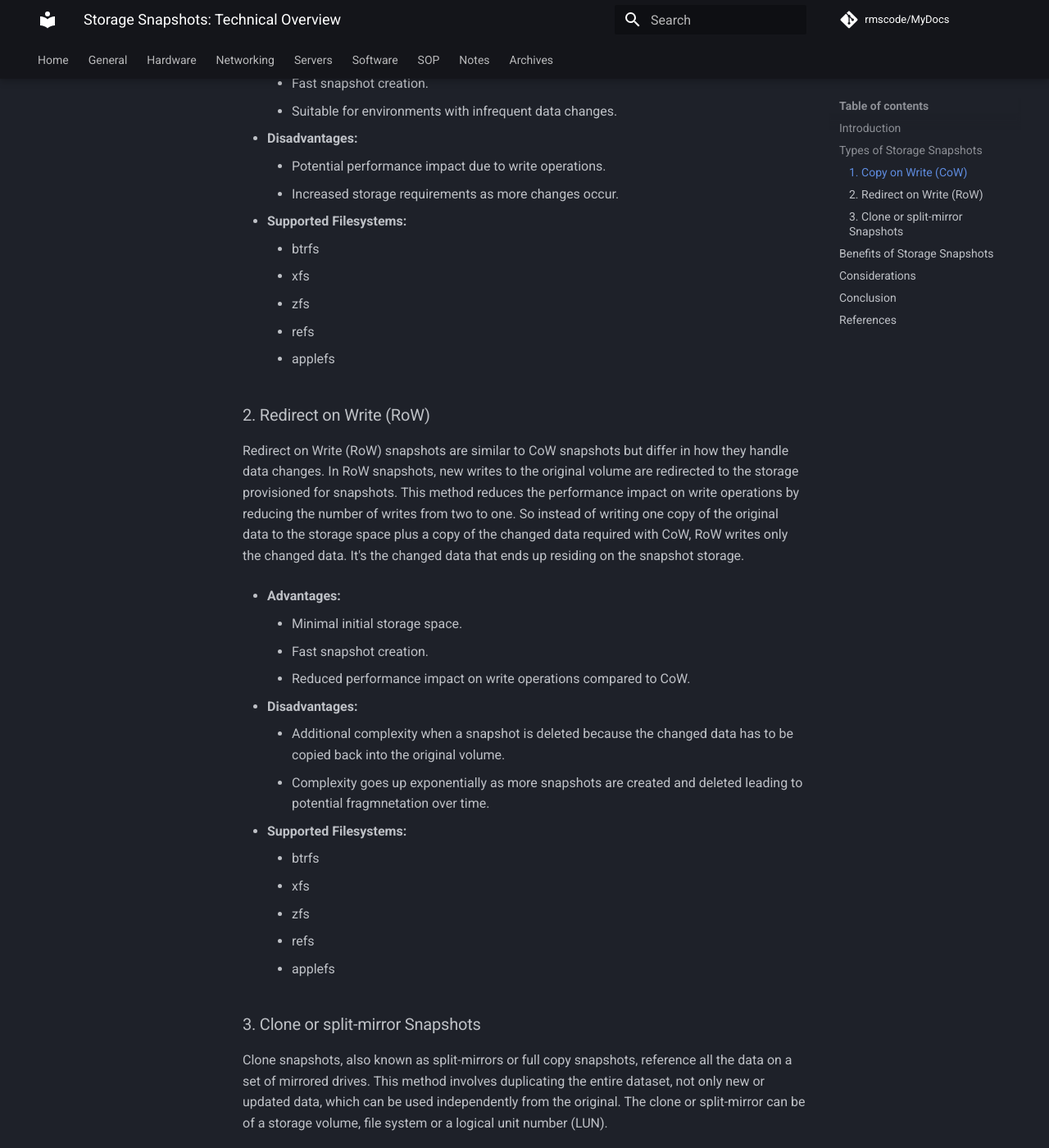
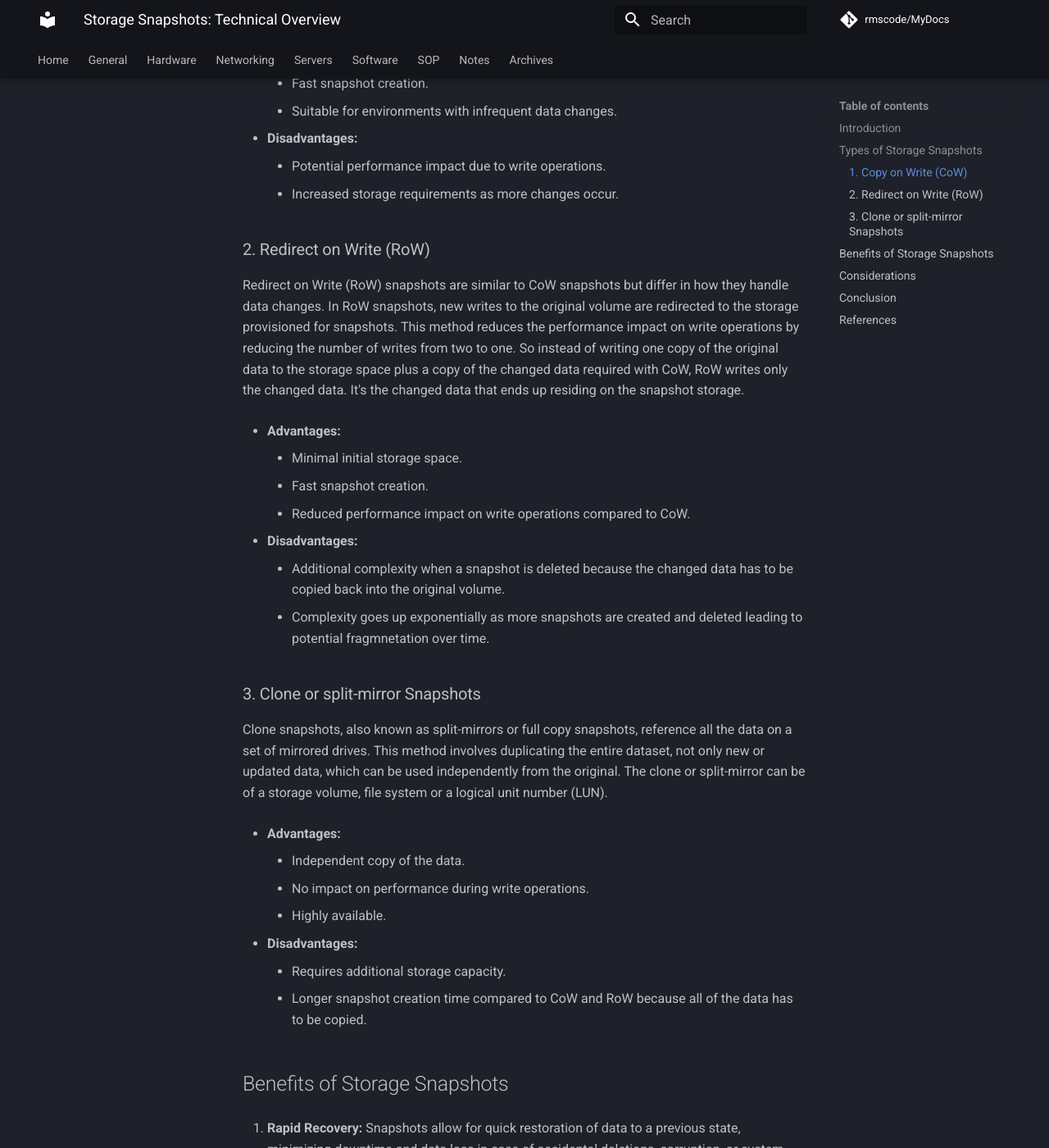
Before and after one commit to rmscode/binary-garden, an MkDocs documentation site: the page built from docs/general/storage-snapshots.md, in a window 1280 px wide and 1400 px high, scrolled down 843 px. Shown: the whole window at 82% size. Built offline with MkDocs 1.6.1 and Material for MkDocs 9.7.7, drawn with Linux system fonts in a browser that asks for light colours; comment, search, counter and statistics services are not loaded; some of the changed text lies outside the part shown.

Commit message:
Update storage-snapshots.md

```diff
--- a/docs/general/storage-snapshots.md
+++ b/docs/general/storage-snapshots.md
@@ -21,13 +21,6 @@ For example, lets say I create a snapshot of a volume that contains 100GB of fil
     - Potential performance impact due to write operations.
     - Increased storage requirements as more changes occur.
 
-- **Supported Filesystems:**
-    - btrfs
-    - xfs
-    - zfs
-    - refs
-    - applefs
-
 ### 2. Redirect on Write (RoW)
 
 Redirect on Write (RoW) snapshots are similar to CoW snapshots but differ in how they handle data changes. In RoW snapshots, new writes to the original volume are redirected to the storage provisioned for snapshots. This method reduces the performance impact on write operations by reducing the number of writes from two to one. So instead of writing one copy of the original data to the storage space plus a copy of the changed data required with CoW, RoW writes only the changed data. It's the changed data that ends up residing on the snapshot storage.
@@ -41,13 +34,6 @@ Redirect on Write (RoW) snapshots are similar to CoW snapshots but differ in how
     - Additional complexity when a snapshot is deleted because the changed data has to be copied back into the original volume.
     - Complexity goes up exponentially as more snapshots are created and deleted leading to potential fragmnetation over time.
 
-- **Supported Filesystems:**
-    - btrfs
-    - xfs
-    - zfs
-    - refs
-    - applefs
-
 ### 3. Clone or split-mirror Snapshots
 
 Clone snapshots, also known as split-mirrors or full copy snapshots, reference all the data on a set of mirrored drives. This method involves duplicating the entire dataset, not only new or updated data, which can be used independently from the original. The clone or split-mirror can be of a storage volume, file system or a logical unit number (LUN).
@@ -60,13 +46,6 @@ Clone snapshots, also known as split-mirrors or full copy snapshots, reference a
 - **Disadvantages:**
     - Requires additional storage capacity.
     - Longer snapshot creation time compared to CoW and RoW because all of the data has to be copied.
-
-- **Supported Filesystems:**
-    - btrfs
-    - xfs
-    - zfs
-    - refs
-    - applefs
 
 ## Benefits of Storage Snapshots
 
```
